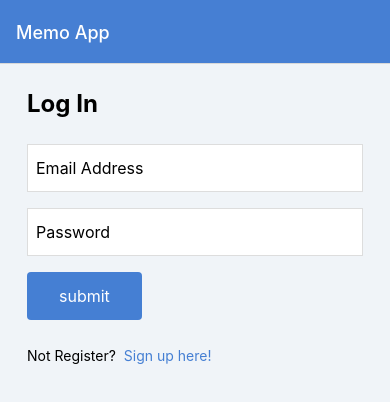
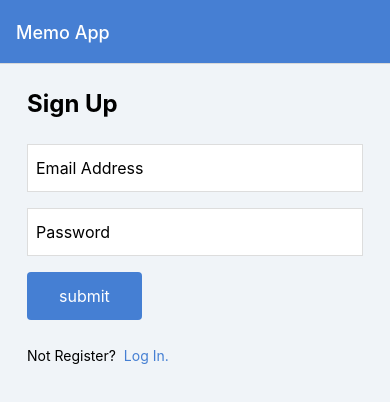
Before and after one commit to yukinakai/MemoApp, a React Native app: screen / in a window 390 px wide. Shown: the top 402 px of the page. Built offline with nearby package versions, Linux system fonts and the light colour scheme.

Commit message:
set text input options

```diff
--- a/App.jsx
+++ b/App.jsx
@@ -15,7 +15,7 @@
   return (
     <NavigationContainer>
       <Stack.Navigator
-        initialRouteName="Login"
+        initialRouteName="SignUp"
         screenOptions={{
           headerStyle: { backgroundColor: '#467fd3' },
           headerTitleStyle: { color: '#ffffff' },
--- a/scr/screens/LoginScreen.jsx
+++ b/scr/screens/LoginScreen.jsx
@@ -1,4 +1,4 @@
-import React from 'react';
+import React, { useState } from 'react';
 import {
   View, Text, TextInput, StyleSheet, TouchableOpacity,
 } from 'react-native';
@@ -7,12 +7,30 @@
 
 export default function LoginScreen(props) {
   const { navigation } = props;
+  const [email, setEmail] = useState('');
+  const [passwrod, setPassword] = useState('');
   return (
     <View style={styles.container}>
       <View style={styles.inner}>
         <Text style={styles.title}>Log In</Text>
-        <TextInput value="Email Address" style={styles.input} />
-        <TextInput value="Password" style={styles.input} />
+        <TextInput
+          value={email}
+          style={styles.input}
+          onChangeText={(text) => { setEmail(text); }}
+          autoCapitalize="none"
+          keyboardType="email-address"
+          placeholder="Email Address"
+          textContentType="emailAddress"
+        />
+        <TextInput
+          value={passwrod}
+          style={styles.input}
+          onChangeText={(text) => { setPassword(text); }}
+          autoCapitalize="none"
+          placeholder="Password"
+          secureTextEntry
+          textContentType="password"
+        />
         <Button
           label="submit"
           onPress={() => {
--- a/scr/screens/SignUpScreen.jsx
+++ b/scr/screens/SignUpScreen.jsx
@@ -1,4 +1,4 @@
-import React from 'react';
+import React, { useState } from 'react';
 import {
   View, Text, TextInput, StyleSheet, TouchableOpacity,
 } from 'react-native';
@@ -7,12 +7,30 @@
 
 export default function SignUpScreen(props) {
   const { navigation } = props;
+  const [email, setEmail] = useState('');
+  const [passwrod, setPassword] = useState('');
   return (
     <View style={styles.container}>
       <View style={styles.inner}>
         <Text style={styles.title}>Sign Up</Text>
-        <TextInput value="Email Address" style={styles.input} />
-        <TextInput value="Password" style={styles.input} />
+        <TextInput
+          value={email}
+          style={styles.input}
+          onChangeText={(text) => { setEmail(text); }}
+          autoCapitalize="none"
+          keyboardType="email-address"
+          placeholder="Email Address"
+          textContentType="emailAddress"
+        />
+        <TextInput
+          value={passwrod}
+          style={styles.input}
+          onChangeText={(text) => { setPassword(text); }}
+          autoCapitalize="none"
+          placeholder="Password"
+          secureTextEntry
+          textContentType="password"
+        />
         <Button
           label="submit"
           onPress={() => {
```
